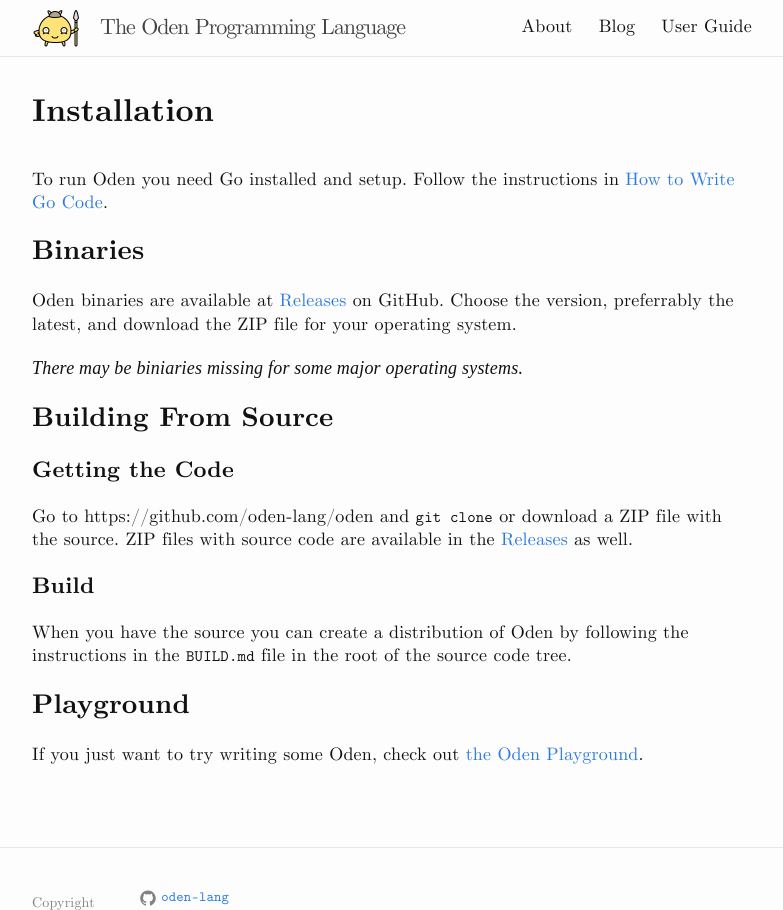
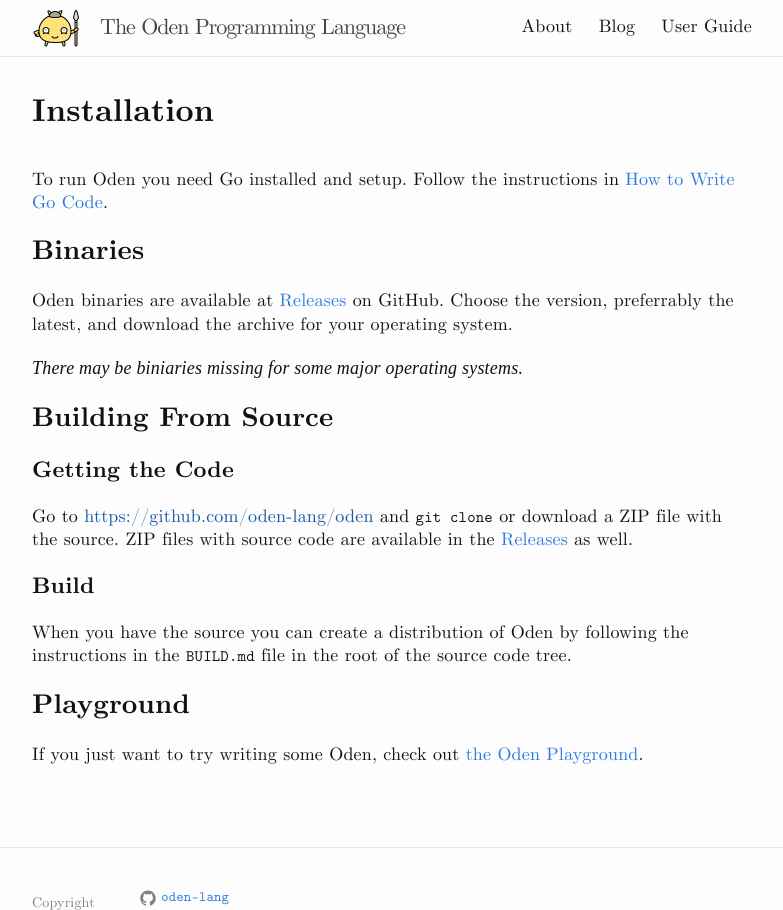
Before and after one commit to oden-lang/oden-lang.github.io, a Jekyll site: the page built from user-guide/installation.md, in a window 1280 px wide, cut to the strip 0-910 px from the top of the page. Shown: the whole strip, without its empty margins (248-1031 px from the left). Built offline with Jekyll 4.4.1, drawn with Linux system fonts in a browser that asks for light colours; some web fonts are replaced.

Commit message:
Fix icons and images

```diff
--- a/_includes/head.html
+++ b/_includes/head.html
@@ -3,13 +3,15 @@
   <meta http-equiv="X-UA-Compatible" content="IE=edge">
   <meta name="viewport" content="width=device-width, initial-scale=1">
 
-  <title>{% if page.title %}{{ page.title }}{% else %}{{ site.title }}{% endif %}</title>
+  <title>{% if page.title %}{{ page.title }} | {{ site.title }}{% else %}{{ site.title }}{% endif %}</title>
   <meta name="description" content="{% if page.excerpt %}{{ page.excerpt | strip_html | strip_newlines | truncate: 160 }}{% else %}{{ site.description }}{% endif %}">
 
   <link rel="stylesheet" href="{{ "/css/main.css" | prepend: site.baseurl }}">
   <link rel="stylesheet" href="{{ "/vendor/computer-modern/Serif/cmun-serif.css" | prepend: site.baseurl }}">
   <link rel="stylesheet" href="{{ "/vendor/computer-modern/Typewriter/cmun-typewriter.css" | prepend: site.baseurl }}">
+
   <link rel="canonical" href="{{ page.url | replace:'index.html','' | prepend: site.baseurl | prepend: site.url }}">
   <link rel="alternate" type="application/rss+xml" title="{{ site.title }}" href="{{ "/feed.xml" | prepend: site.baseurl | prepend: site.url }}">
-  <link rel="icon" type="image/png" href="/logo.png">
+  <link rel="icon" type="image/svg+xml" href="/img/oden-logo-bare.svg">
+  <link rel="icon" type="image/png" href="/img/oden-logo-bare.png">
 </head>
--- a/_layouts/start.html
+++ b/_layouts/start.html
@@ -5,7 +5,7 @@
 
   <body>
 
-    {% include header-start.html %}
+    {% include header.html %}
 
     <div class="page-content">
       <div class="wrapper start">
--- a/user-guide/installation.md
+++ b/user-guide/installation.md
@@ -8,9 +8,10 @@
 
 ## Binaries
 
-Oden binaries are available at [Releases](https://github.com/oden-lang/oden/releases) on
-GitHub. Choose the version, preferrably the latest, and download the ZIP file for your
-operating system.
+Oden binaries are available at
+[Releases](https://github.com/oden-lang/oden/releases) on GitHub. Choose the
+version, preferrably the latest, and download the archive for your operating
+system.
 
 *There may be biniaries missing for some major operating systems.*
 
@@ -18,7 +19,7 @@
 
 ### Getting the Code
 
-Go to https://github.com/oden-lang/oden and `git clone` or download a ZIP file
+Go to [https://github.com/oden-lang/oden]() and `git clone` or download a ZIP file
 with the source. ZIP files with source code are available in the
 [Releases](https://github.com/oden-lang/oden/releases) as well.
 
```
Also changed, not shown: _includes/header-start.html (deleted, +0 -12 lines), about.md (+2 -0 lines).
